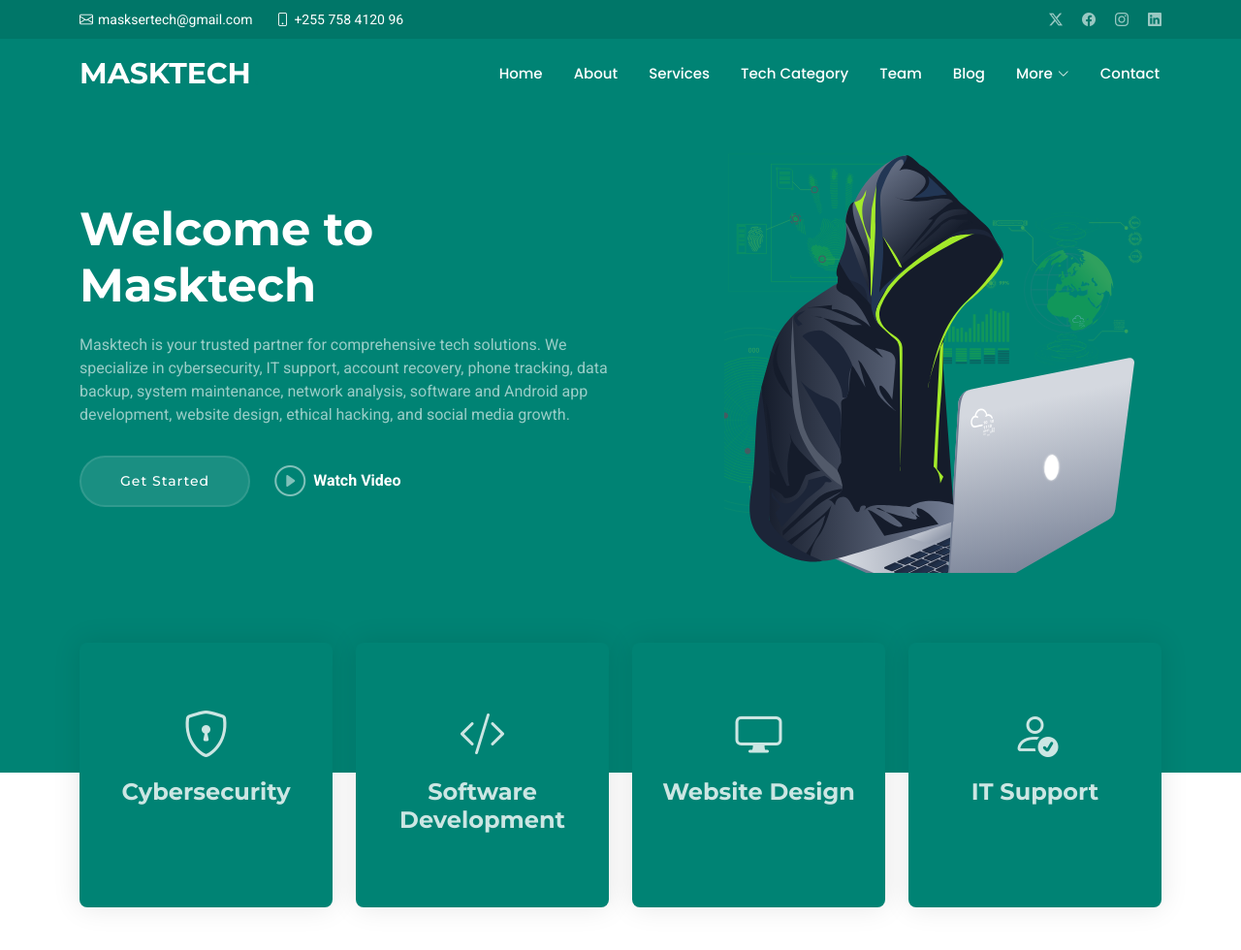
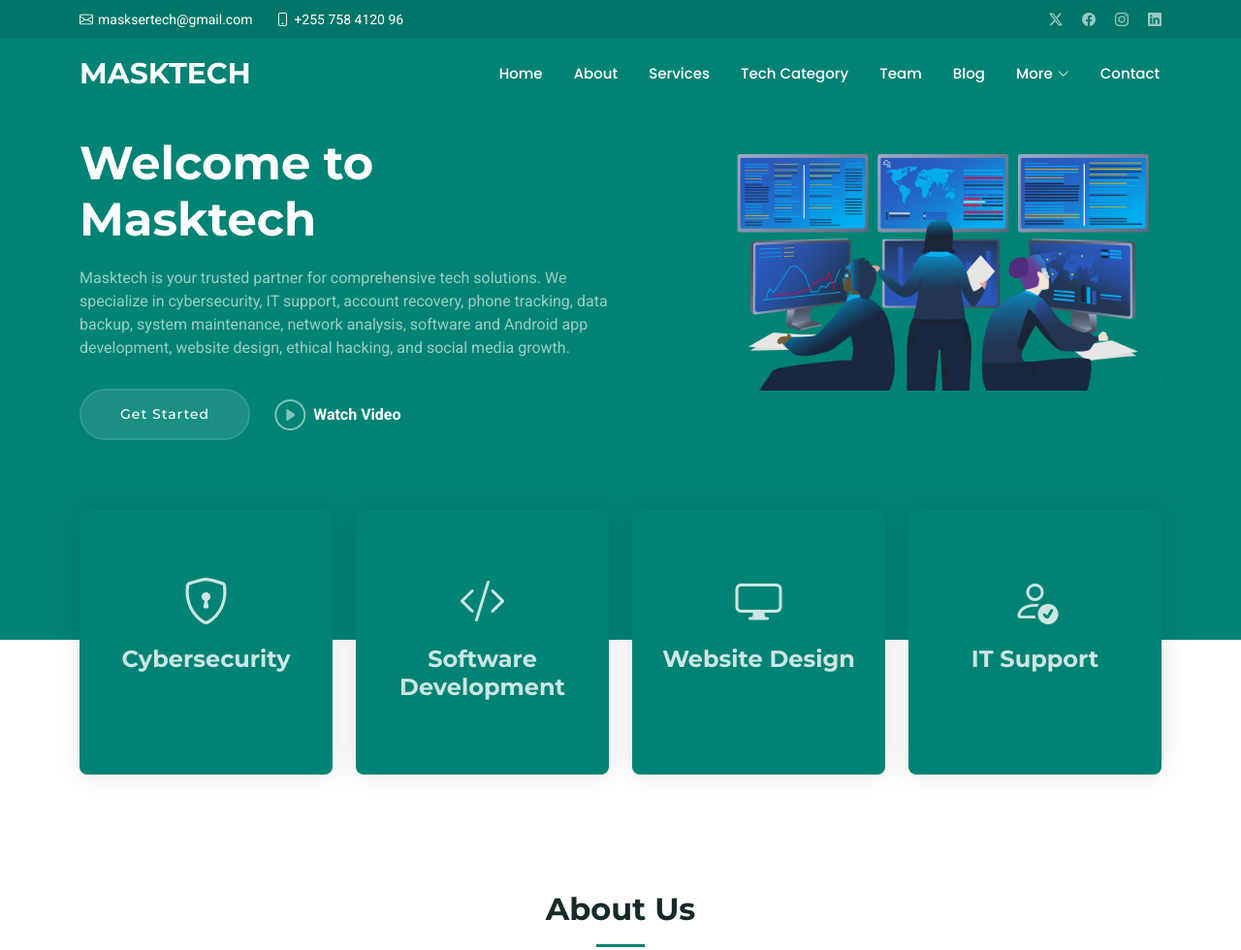
Before and after one commit to ENOXKILLER/masktech-website, a plain HTML site: page index.html in a window 1280 px wide. Shown: the top 980 px of the page at 97% size. Drawn offline with Linux system fonts and the light colour scheme.

Commit message:
Initial commit

```diff
--- a/index.html
+++ b/index.html
@@ -133,7 +133,7 @@
             </div>
           </div>
           <div class="col-lg-5 order-1 order-lg-2">
-            <img src="assets/img/man.svg" class="img-fluid" alt="Masktech technology illustration">
+            <img src="assets/img/masktech-hero.png" class="img-fluid" alt="Masktech technology illustration">
           </div>
         </div>
       </div>
```
Also changed, not shown: assets/img/masktech-hero.png (added).
